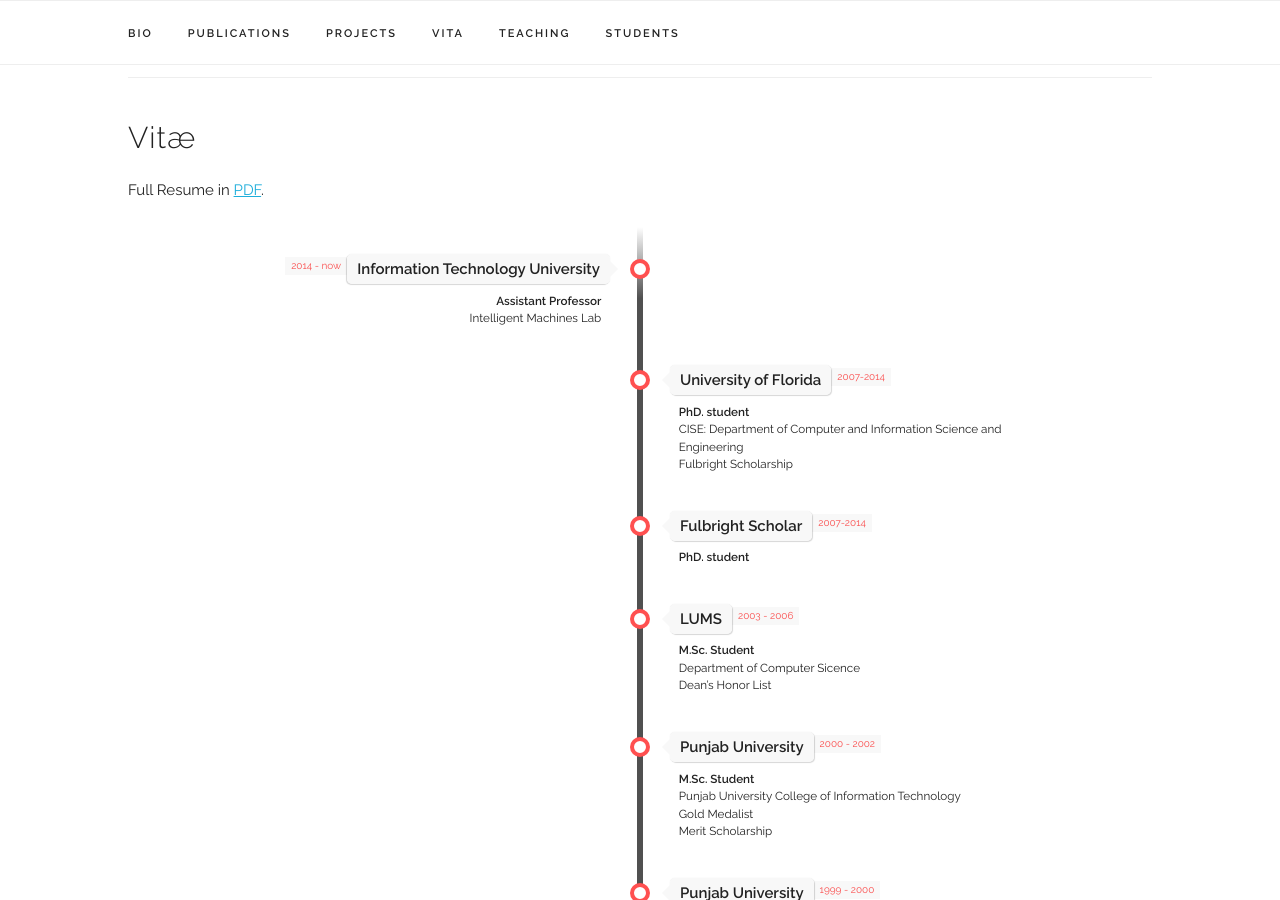
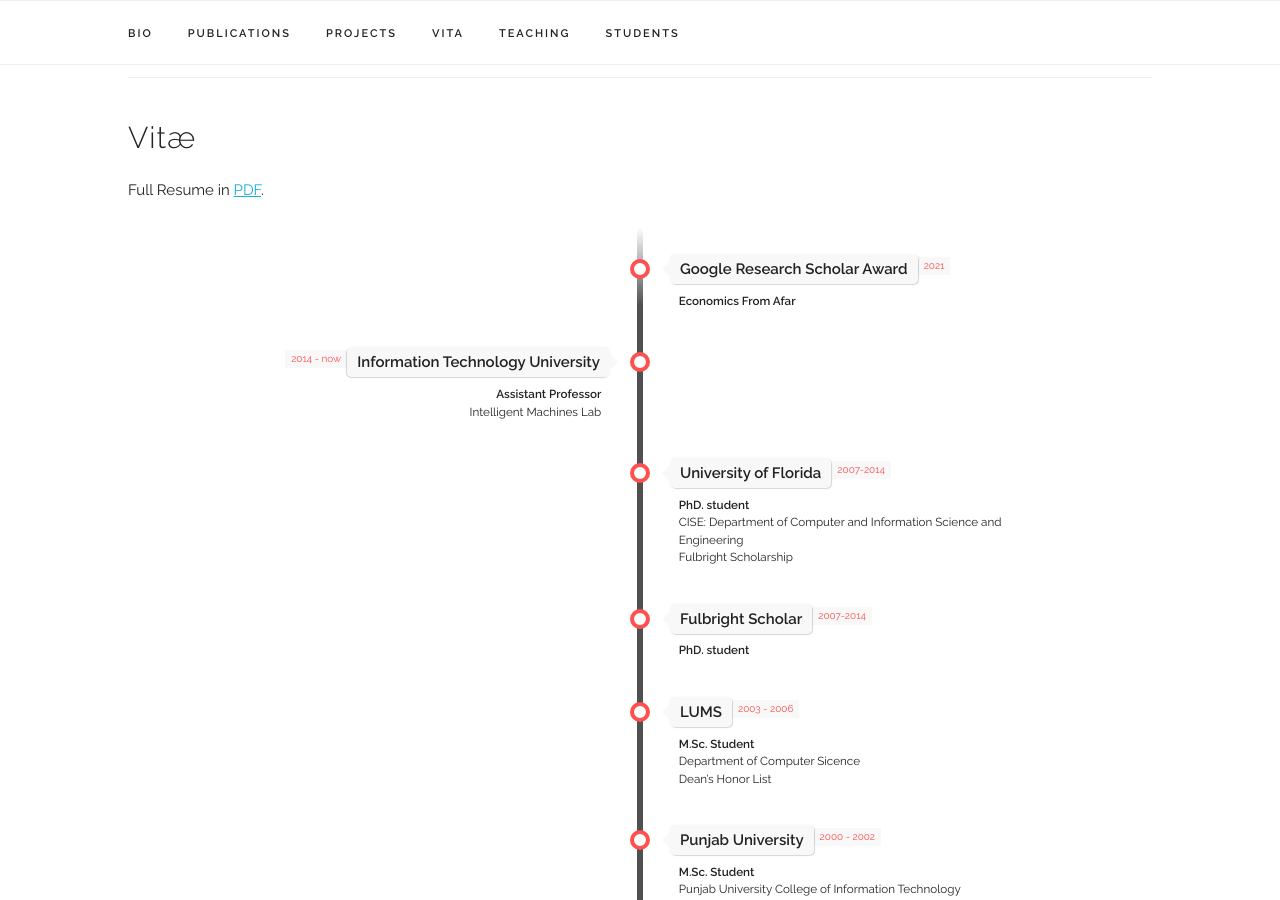
Before and after one commit to mohsenali/mohsenali.github.io, a Jekyll site: the page built from index.html, in a window 1280 px wide and 900 px high, scrolled down 2536 px. Built offline with Jekyll 4.4.1, drawn with Linux system fonts in a browser that asks for light colours; some web fonts are replaced.

Commit message:
Added Google Research Scholar Award

```diff
--- a/_data/experience.yaml
+++ b/_data/experience.yaml
@@ -1,4 +1,10 @@
 experiences:
+- place: "Google Research Scholar Award"
+  time: "2021"
+  title: "Economics From Afar"
+  subtitle: " "
+  category: "school"
+
 - place: "Information Technology University"
   time: "2014 - now"
   title: "Assistant Professor"
```
